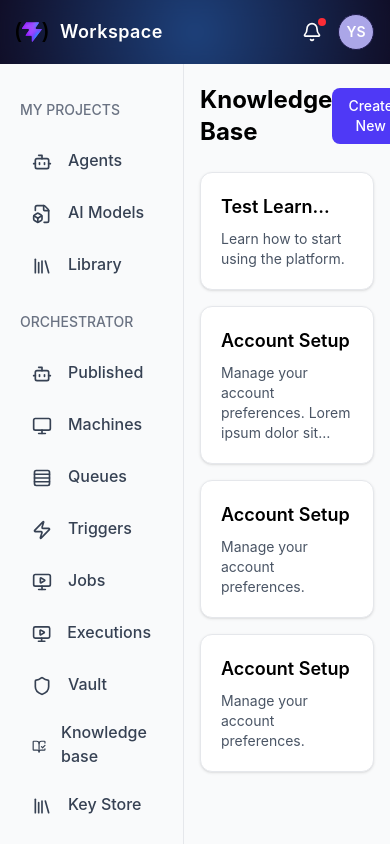
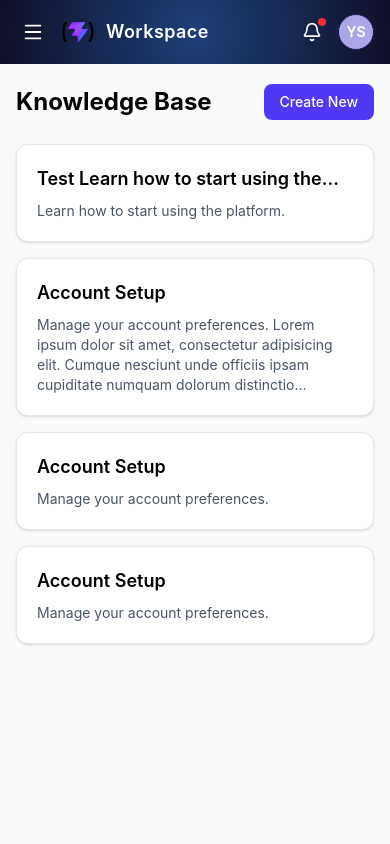
Before and after one commit to Yash0770/workspace-frontend, a React (Vite) app: page / in a window 390 px wide. Built offline with nearby package versions, Linux system fonts and the light colour scheme.

Commit message:
Refactor Header, MainLayout, and Sidebar components for improved sidebar functionality; add mobile menu toggle and enhance sidebar rendering

```diff
--- a/src/components/layout/Header.jsx
+++ b/src/components/layout/Header.jsx
@@ -1,9 +1,9 @@
 import { useEffect, useState, useRef } from "react";
 import logo from "@/assets/vite.svg";
-import Icon from "@/components//ui/Icon/Icon";
+import Icon from "@/components/ui/Icon/Icon";
 import SearchModal from "@/components/Modal/SearchModal";
 
-export default function Header() {
+export default function Header({ onMenuToggle, isSidebarOpen }) {
   const [workspace, setWorkspace] = useState("Workspace 1");
   const [isWorkspaceOpen, setIsWorkspaceOpen] = useState(false);
   const [isProfileOpen, setIsProfileOpen] = useState(false);
@@ -14,7 +14,6 @@ export default function Header() {
 
   const workspaces = ["Workspace 1", "Workspace 2", "Workspace 3"];
 
-  // Ctrl + K shortcut
   useEffect(() => {
     const handleKeyDown = (e) => {
       if ((e.ctrlKey || e.metaKey) && e.key.toLowerCase() === "k") {
@@ -22,35 +21,39 @@ export default function Header() {
         setIsSearchOpen(true);
       }
     };
-
     window.addEventListener("keydown", handleKeyDown);
     return () => window.removeEventListener("keydown", handleKeyDown);
   }, []);
 
-  // Close dropdowns on outside click
   useEffect(() => {
     const handleClickOutside = (e) => {
-      if (workspaceRef.current && !workspaceRef.current.contains(e.target)) {
+      if (workspaceRef.current && !workspaceRef.current.contains(e.target))
         setIsWorkspaceOpen(false);
-      }
-
       if (profileRef.current && !profileRef.current.contains(e.target)) {
         setIsProfileOpen(false);
         setIsWorkspaceOpen(false);
       }
     };
-
     document.addEventListener("mousedown", handleClickOutside);
     return () => document.removeEventListener("mousedown", handleClickOutside);
   }, []);
 
   return (
     <>
-      <header className="relative lg:mx-4 h-16 flex items-center justify-between px-4 md:px-6 text-white lg:rounded-xl backdrop-blur-md bg-[radial-gradient(circle_at_center,_#3b82f6,_#211d50)]">
-        <div className="absolute inset-0 lg:rounded-xl bg-black/50 backdrop-blur-sm"></div>
+      <header className="relative z-50 lg:mx-4 h-16 flex items-center justify-between px-4 md:px-6 text-white lg:rounded-xl backdrop-blur-md bg-[radial-gradient(circle_at_center,_#3b82f6,_#211d50)]">
+        <div className="absolute inset-0 lg:rounded-xl bg-black/50 backdrop-blur-sm" />
 
         {/* LEFT */}
         <div className="flex items-center gap-3 relative z-10">
+          {/* Hamburger — mobile only */}
+          <button
+            onClick={onMenuToggle}
+            className="lg:hidden p-1.5 rounded-md hover:bg-white/20 transition"
+            aria-label="Toggle sidebar"
+          >
+            <Icon name={isSidebarOpen ? "close" : "menuIcon"} size={22} />
+          </button>
+
           <img src={logo} alt="logo" className="h-8 w-8 object-contain" />
           <span className="text-lg font-semibold tracking-wide">Workspace</span>
 
@@ -97,15 +100,13 @@ export default function Header() {
           </div>
         </div>
 
-        {/* DESKTOP RIGHT */}
+        {/* RIGHT */}
         <div className="flex items-center gap-4 md:gap-6 relative z-10">
-          {/* Bell */}
           <button className="relative cursor-pointer">
             <Icon name="bell" size={20} />
-            <span className="absolute -top-1 -right-1 h-2 w-2 bg-red-500 rounded-full"></span>
+            <span className="absolute -top-1 -right-1 h-2 w-2 bg-red-500 rounded-full" />
           </button>
 
-          {/* Profile */}
           <div className="relative" ref={profileRef}>
             <button
               onClick={() => setIsProfileOpen(!isProfileOpen)}
@@ -116,9 +117,7 @@ export default function Header() {
 
             {isProfileOpen && (
               <div className="absolute right-0 mt-2 w-56 bg-gray-800 border border-gray-700 rounded-lg shadow-lg z-20">
-                {/* MOBILE ONLY */}
                 <div className="md:hidden">
-                  {/* Search */}
                   <div
                     onClick={() => {
                       setIsSearchOpen(true);
@@ -130,7 +129,6 @@ export default function Header() {
                     Search
                   </div>
 
-                  {/* Workspace */}
                   <div className="relative" ref={workspaceRef}>
                     <div
                       onClick={() => setIsWorkspaceOpen(!isWorkspaceOpen)}
@@ -161,10 +159,9 @@ export default function Header() {
                     )}
                   </div>
 
-                  <div className="border-t border-gray-700 my-2"></div>
+                  <div className="border-t border-gray-700 my-2" />
                 </div>
 
-                {/* ALWAYS (Desktop + Mobile) */}
                 <div className="px-3 py-2 hover:bg-gray-700 flex gap-2 cursor-pointer">
                   <Icon name="settings" size={16} />
                   Settings
--- a/src/components/layout/MainLayout.jsx
+++ b/src/components/layout/MainLayout.jsx
@@ -1,13 +1,30 @@
+import { useState } from "react";
 import Sidebar from "./Sidebar";
 import Header from "./Header";
 
 export default function MainLayout({ children }) {
+  const [isSidebarOpen, setIsSidebarOpen] = useState(false);
+
   return (
     <div className="h-screen flex flex-col overflow-hidden bg-gray-50">
-      <Header />
+      <Header
+        onMenuToggle={() => setIsSidebarOpen((prev) => !prev)}
+        isSidebarOpen={isSidebarOpen}
+      />
 
-      <div className="flex flex-1 overflow-hidden">
-        <Sidebar />
+      <div className="flex flex-1 overflow-hidden relative">
+        {/* Backdrop overlay for mobile */}
+        {isSidebarOpen && (
+          <div
+            className="fixed inset-0 z-20 bg-black/40 lg:hidden"
+            onClick={() => setIsSidebarOpen(false)}
+          />
+        )}
+
+        <Sidebar
+          isOpen={isSidebarOpen}
+          onClose={() => setIsSidebarOpen(false)}
+        />
 
         <main className="flex-1 overflow-y-auto p-4 md:p-6">
           <div className="container">{children}</div>
--- a/src/components/layout/Sidebar.jsx
+++ b/src/components/layout/Sidebar.jsx
@@ -1,10 +1,29 @@
 import Icon from "@/components/ui/Icon/Icon";
 import { sidebarSections } from "../../constants/dummyData";
 
-export default function Sidebar() {
+export default function Sidebar({ isOpen, onClose }) {
   return (
-    <aside className="w-46 lg:w-64 border-r border-gray-200 bg-gray-50 flex flex-col">
-      <div className="mt-4 flex-1 overflow-y-auto scrollbar p-5">
+    <aside
+      className={`
+        fixed top-0 left-0 h-full z-30 w-64 bg-gray-50 border-r border-gray-200
+        flex flex-col transform transition-transform duration-300 ease-in-out
+        lg:static lg:translate-x-0 lg:z-auto lg:h-auto lg:w-64
+        ${isOpen ? "translate-x-0" : "-translate-x-full"}
+      `}
+    >
+      {/* Mobile header inside sidebar */}
+      <div className="flex items-center justify-between px-5 py-4 border-b border-gray-200 lg:hidden">
+        <span className="text-base font-semibold text-gray-800">Menu</span>
+        <button
+          onClick={onClose}
+          className="p-1 rounded-md hover:bg-gray-200 transition"
+        >
+          <Icon name="close" size={20} />
+        </button>
+      </div>
+
+      {/* Scrollable nav content */}
+      <div className="flex-1 overflow-y-auto scrollbar p-5">
         {sidebarSections.map((section, index) => (
           <div key={index} className="mb-6">
             <h2 className="text-sm font-medium text-gray-500 mb-4 uppercase">
@@ -15,12 +34,13 @@ export default function Sidebar() {
               {section.items.map((item, i) => (
                 <div
                   key={i}
+                  onClick={onClose} // auto-close on mobile when item clicked
                   className="flex items-center gap-3 px-3 py-2 rounded-md cursor-pointer
-                  text-gray-700 font-medium
-                  hover:bg-indigo-50 hover:text-[#4F46E5]
-                  transition-colors"
+                    text-gray-700 font-medium
+                    hover:bg-indigo-50 hover:text-[#4F46E5]
+                    transition-colors"
                 >
-                  <Icon name={item.icon} size={24} className="mt-2" />
+                  <Icon name={item.icon} size={24} />
                   <span>{item.label}</span>
                 </div>
               ))}
```
